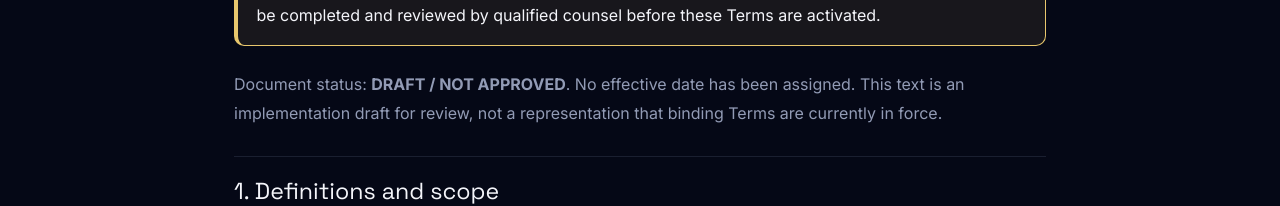
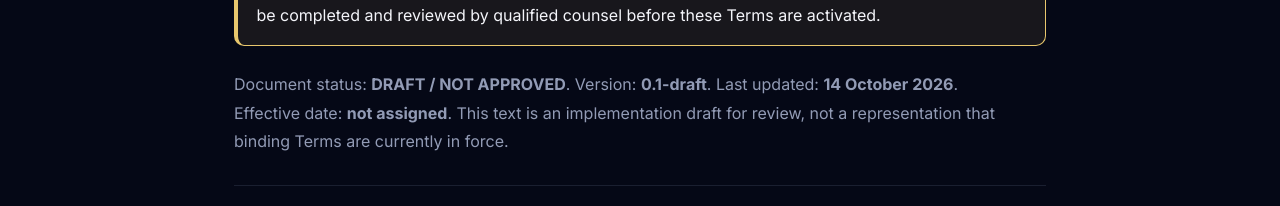
Before and after one commit to Ebisindo/pieroloos-platform, a Next.js app: page /terms in a window 1280 px wide. Shown: the part 319-525 px from the top of the page. Built offline with nearby package versions, Linux system fonts and the light colour scheme; no server answers.

Commit message:
Add draft version and review date to Terms

```diff
--- a/app/terms/page.tsx
+++ b/app/terms/page.tsx
@@ -48,7 +48,7 @@ export default async function TermsPage() {
             <strong>{t("terms.draftNoticeTitle" as never)}</strong>
             <p>{t("terms.draftNoticeBody" as never)}</p>
           </div>
-          <p className="legal-prose">Document status: <strong>DRAFT / NOT APPROVED</strong>. No effective date has been assigned. This text is an implementation draft for review, not a representation that binding Terms are currently in force.</p>
+          <p className="legal-prose">Document status: <strong>DRAFT / NOT APPROVED</strong>. Version: <strong>0.1-draft</strong>. Last updated: <strong>14 October 2026</strong>. Effective date: <strong>not assigned</strong>. This text is an implementation draft for review, not a representation that binding Terms are currently in force.</p>
           {termsSections.map(([title, body]) => (
             <section key={title} className="legal-clause">
               <h2>{title}</h2>
```
